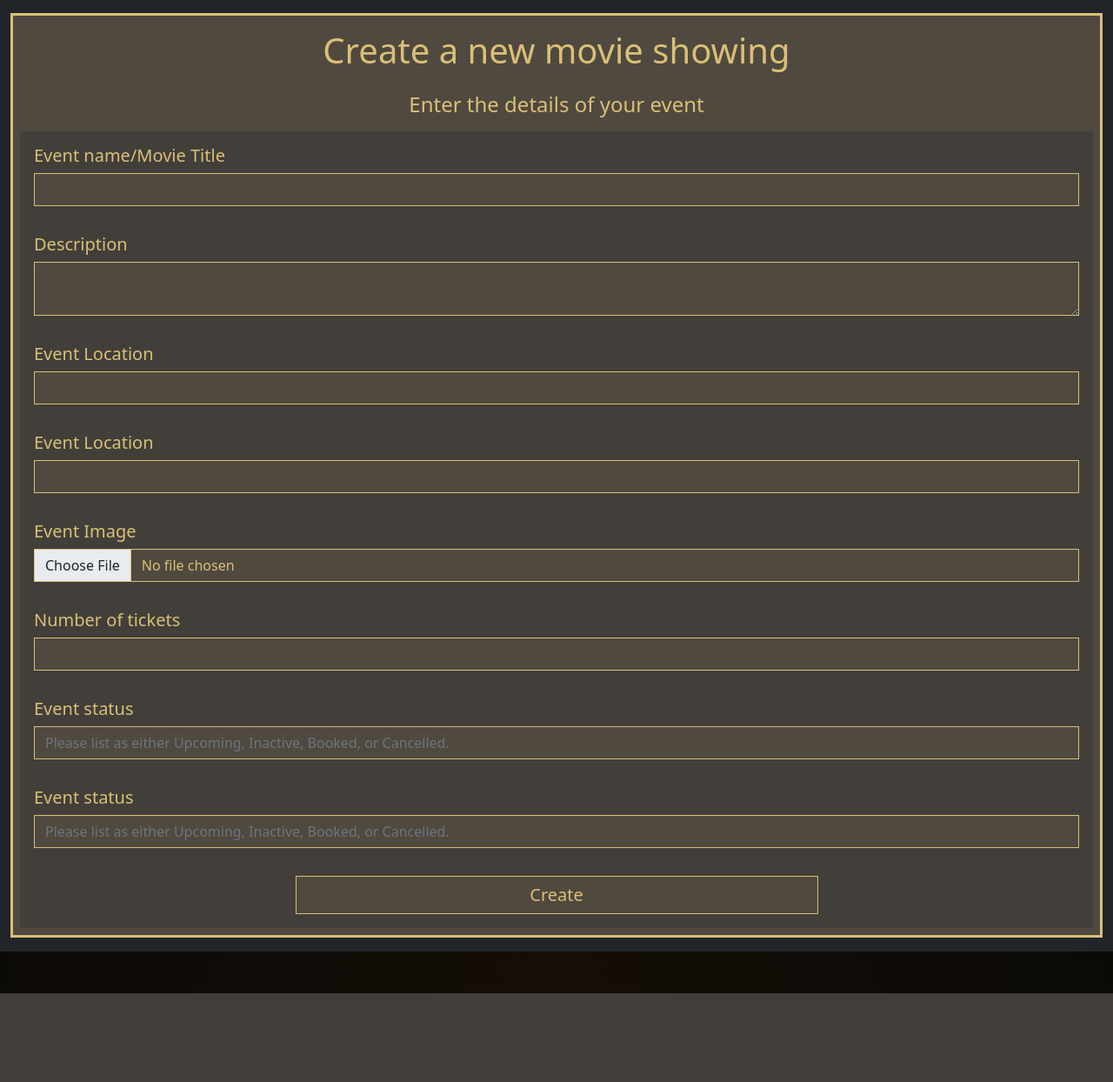
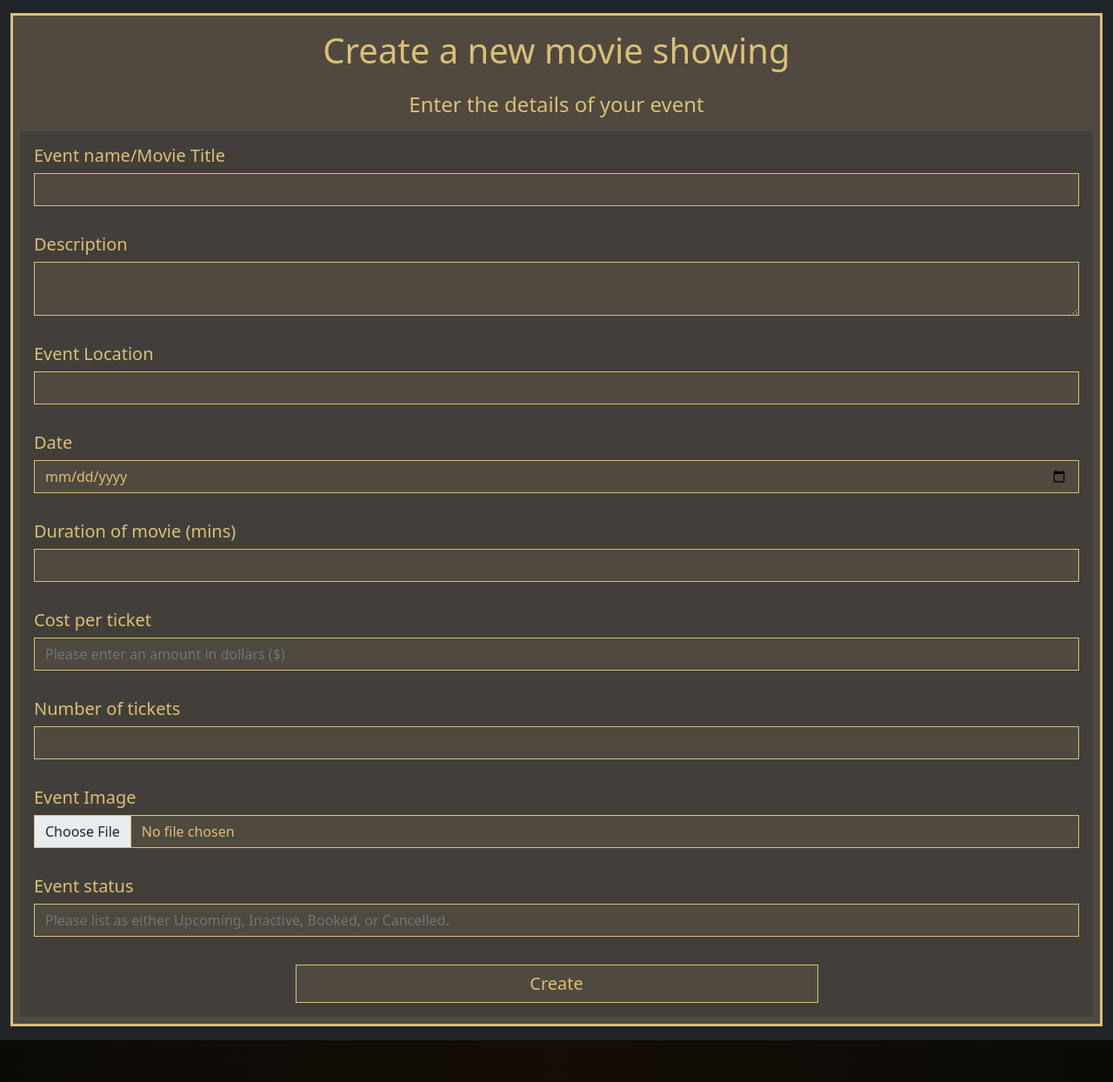
Before and after one commit to aidanlockwood20/IAB207-Assessment-3, a Flask app: page /events/create_event in a window 1280 px wide. Shown: the part 155-1399 px from the top of the page at 87% size. Before the commit the page ends 1297 px from the top, so only its background shows below. Run offline with Flask 2, Linux system fonts and the light colour scheme; a user stored in the database is signed in; some libraries are stand-ins or nearby versions.

Commit message:
Updates to event related code
Changes made to fix duplicates of fields and add a ticket cost field.

```diff
--- a/backyardCinemas/event_forms.py
+++ b/backyardCinemas/event_forms.py
@@ -20,6 +20,7 @@ class EventForm(FlaskForm):
     FileRequired(message='Image cannot be empty'),
     FileAllowed(ALLOWED_FILE, message='Only supports png,jpg,JPG,PNG')])
   max_tickets = IntegerField('Number of tickets', validators=[InputRequired()])
+  cost = IntegerField('Cost per ticket', validators=[InputRequired()], render_kw={"placeholder": "Please enter an amount in dollars ($)"})
   status = StringField('Event status', validators=[InputRequired()], render_kw={"placeholder": "Please list as either Upcoming, Inactive, Booked, or Cancelled."})
   submit = SubmitField("Create")
 
--- a/backyardCinemas/event_models.py
+++ b/backyardCinemas/event_models.py
@@ -23,6 +23,7 @@ class Event(db.Model):
     name = db.Column(db.String(80), nullable=False)
     image = db.Column(db.String(400))
     max_tickets = db.Column(db.Integer)
+    cost = db.Column(db.Integer)
     # From the task sheet: "In addition,
     # an event must have one of the following states: Upcoming, Inactive, Booked,
     # or Cancelled."
--- a/backyardCinemas/event_views.py
+++ b/backyardCinemas/event_views.py
@@ -56,7 +56,7 @@ def create():
                       location=form.location.data,
                       image=db_file_path,
                       max_tickets=form.max_tickets.data,
-                      status=form.status.data)
+                      status=form.status.data, cost=form.cost.data)
         # add the object to the db session
         db.session.add(event)
         # commit to the database
@@ -103,6 +103,7 @@ def update(id):
         event_to_update.location = request.form['location']
         event_to_update.image = request.form['image']
         event_to_update.max_tickets = request.form['max_tickets']
+        event_to_update.cost = request.form['cost']
         event_to_update.status = request.form['status']
         try:
             db.session.commit()
--- a/backyardCinemas/templates/events/create_event.html
+++ b/backyardCinemas/templates/events/create_event.html
@@ -33,20 +33,24 @@
             {{ form.location(class_="form-control bg-light5") }}
           </div>
           <div class="card-body">
-            <h5>{{ form.location.label }}</h5>
-            {{ form.location(class_="form-control bg-light5") }}
+            <h5>{{ form.startDate.label }}</h5>
+            {{ form.startDate(class_="form-control bg-light5") }}
           </div>
           <div class="card-body">
-            <h5>{{ form.image.label }}</h5>
-            {{ form.image(class_="form-control bg-light5") }}
+            <h5>{{ form.duration.label }}</h5>
+            {{ form.duration(class_="form-control bg-light5") }}
+          </div>
+          <div class="card-body">
+            <h5>{{ form.cost.label }}</h5>
+            {{ form.cost(class_="form-control bg-light5") }}
           </div>
           <div class="card-body">
             <h5>{{ form.max_tickets.label }}</h5>
             {{ form.max_tickets(class_="form-control bg-light5") }}
           </div>
           <div class="card-body">
-            <h5>{{ form.status.label }}</h5>
-            {{ form.status(class_="form-control bg-light5") }}
+            <h5>{{ form.image.label }}</h5>
+            {{ form.image(class_="form-control bg-light5") }}
           </div>
           <div class="card-body">
             <h5>{{ form.status.label }}</h5>
```
Also changed, not shown: backyardCinemas/templates/events/update_event.html (+8 -4 lines), backyardCinemas/backyardCinemas.db.
